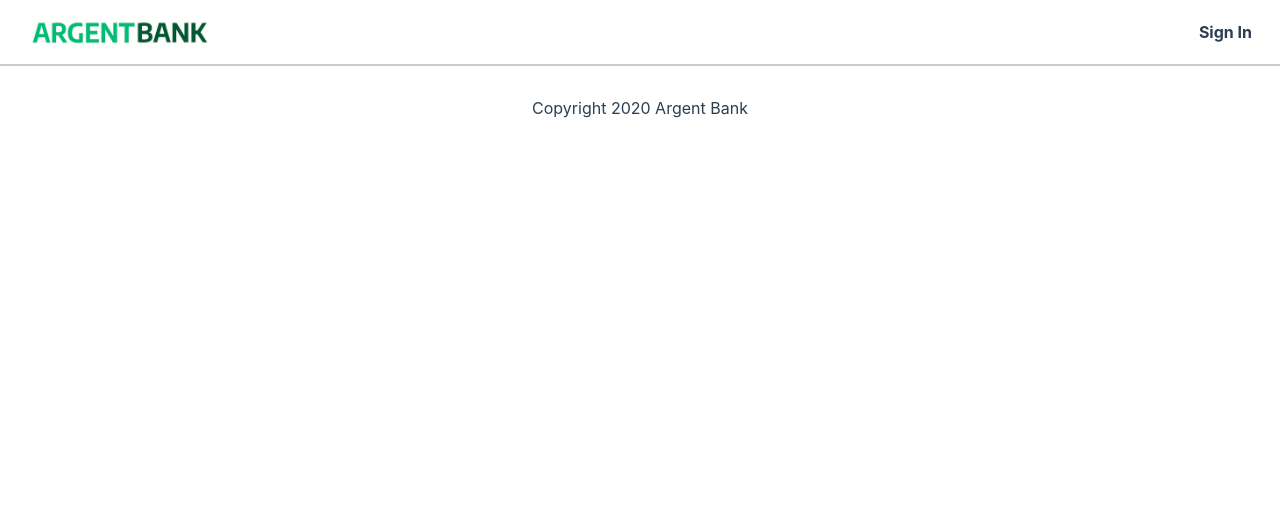
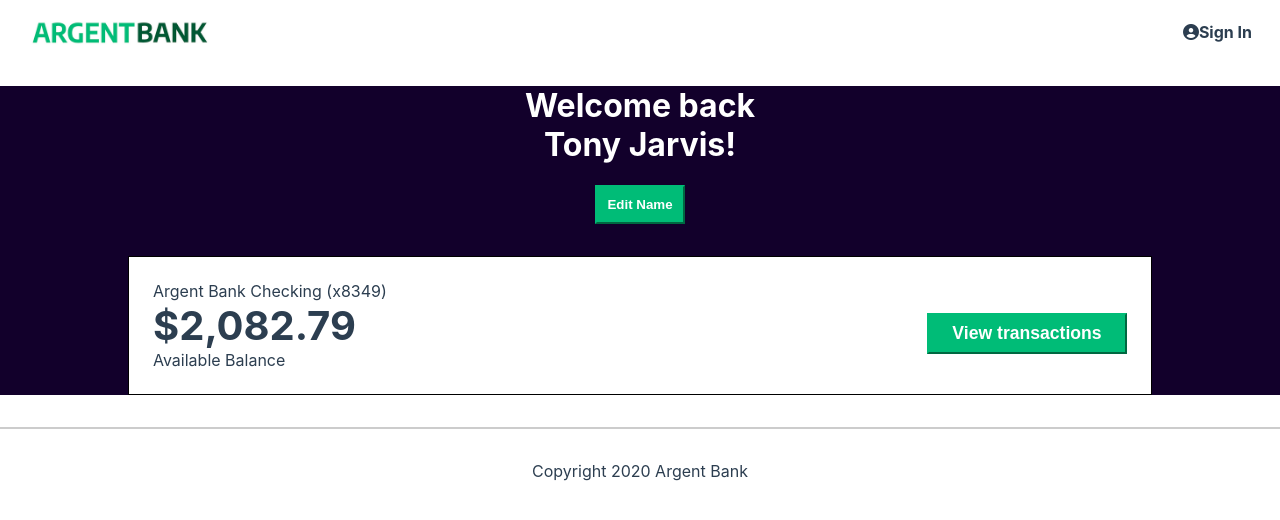
Before and after one commit to betaviralhadas/argentbankfront, a React (Create React App) app: page /User in a window 1280 px wide. Shown: the top 520 px of the page. Built offline with nearby package versions, Linux system fonts and the light colour scheme.

Commit message:
criation of the user page/add the route in index.js and in the form

```diff
--- a/public/index.html
+++ b/public/index.html
@@ -24,6 +24,7 @@
       work correctly both with client-side routing and a non-root public URL.
       Learn how to configure a non-root public URL by running `npm run build`.
     -->
+    <script src="https://kit.fontawesome.com/378a8f4b87.js" crossorigin="anonymous"></script>
     <title>React App</title>
   </head>
   <body>
--- /dev/null
+++ b/src/components/Account.jsx
@@ -0,0 +1,20 @@
+import React from "react";
+import "../css/main.css";
+
+const Account = () => {
+    return (
+
+        <section class="account">
+        <div class="account-content-wrapper">
+          <h3 class="account-title">Argent Bank Checking (x8349)</h3>
+          <p class="account-amount">$2,082.79</p>
+          <p class="account-amount-description">Available Balance</p>
+        </div>
+        <div class="account-content-wrapper cta">
+          <button class="transaction-button">View transactions</button>
+        </div>
+      </section>
+
+    )
+}
+export default Account;
--- a/src/components/Form.jsx
+++ b/src/components/Form.jsx
@@ -17,7 +17,7 @@ const Form = () => {
                 <input type="checkbox" id="remember-me" />
                 <label for="remember-me">Remember me</label>
             </div>
-            <NavLink className="sign-in-button" to="/">Sign In</NavLink>
+            <NavLink className="sign-in-button" to="/User">Sign In</NavLink>
         </form>
     )
 }
--- a/src/css/main.css
+++ b/src/css/main.css
@@ -175,7 +175,7 @@ body {
 }
 
 .sign-in-icon {
-  font-size: 5rem;
+  font-size: 1rem;
 }
 
 .input-remember {
--- a/src/index.js
+++ b/src/index.js
@@ -8,6 +8,7 @@ import Header from './components/Header';
 import Footer from './components/Footer';
 import Home from './pages/Home';
 import SignIn from './pages/SignIn';
+import User from './pages/User';
 
 
 const root = ReactDOM.createRoot(document.getElementById('root'));
@@ -18,6 +19,7 @@ root.render(
       <Routes>
         <Route path='/' element={<Home />}></Route>
         <Route path='/SignIn' element={<SignIn />}></Route>
+        <Route path='/User' element={<User />}></Route>
       </Routes>
       <Footer />
     </BrowserRouter>
--- a/src/pages/SignIn.jsx
+++ b/src/pages/SignIn.jsx
@@ -1,15 +1,16 @@
 import React from "react";
 import Form from "../components/Form";
+import "../css/main.css";
 
 const SignIn = () => {
     return (
-        <div className="main bg-dark">
+        <main className="main bg-dark">
             <section className="sign-in-content">
                 <i className="fa fa-user-circle sign-in-icon"></i>
                 <h1>Sign In</h1>
                 <Form />
             </section>
-        </div>
+        </main>
     )
 }
 export default SignIn;
--- /dev/null
+++ b/src/pages/User.jsx
@@ -0,0 +1,16 @@
+import React from "react";
+import Account from "../components/Account";
+
+const User = () => {
+    return (
+        <main class="main bg-dark">
+            <div class="header">
+                <h1>Welcome back<br />Tony Jarvis!</h1>
+                <button class="edit-button">Edit Name</button>
+            </div>
+            <h2 class="sr-only">Accounts</h2>
+            {<Account />}
+        </main>
+    );
+}
+export default User;
```
